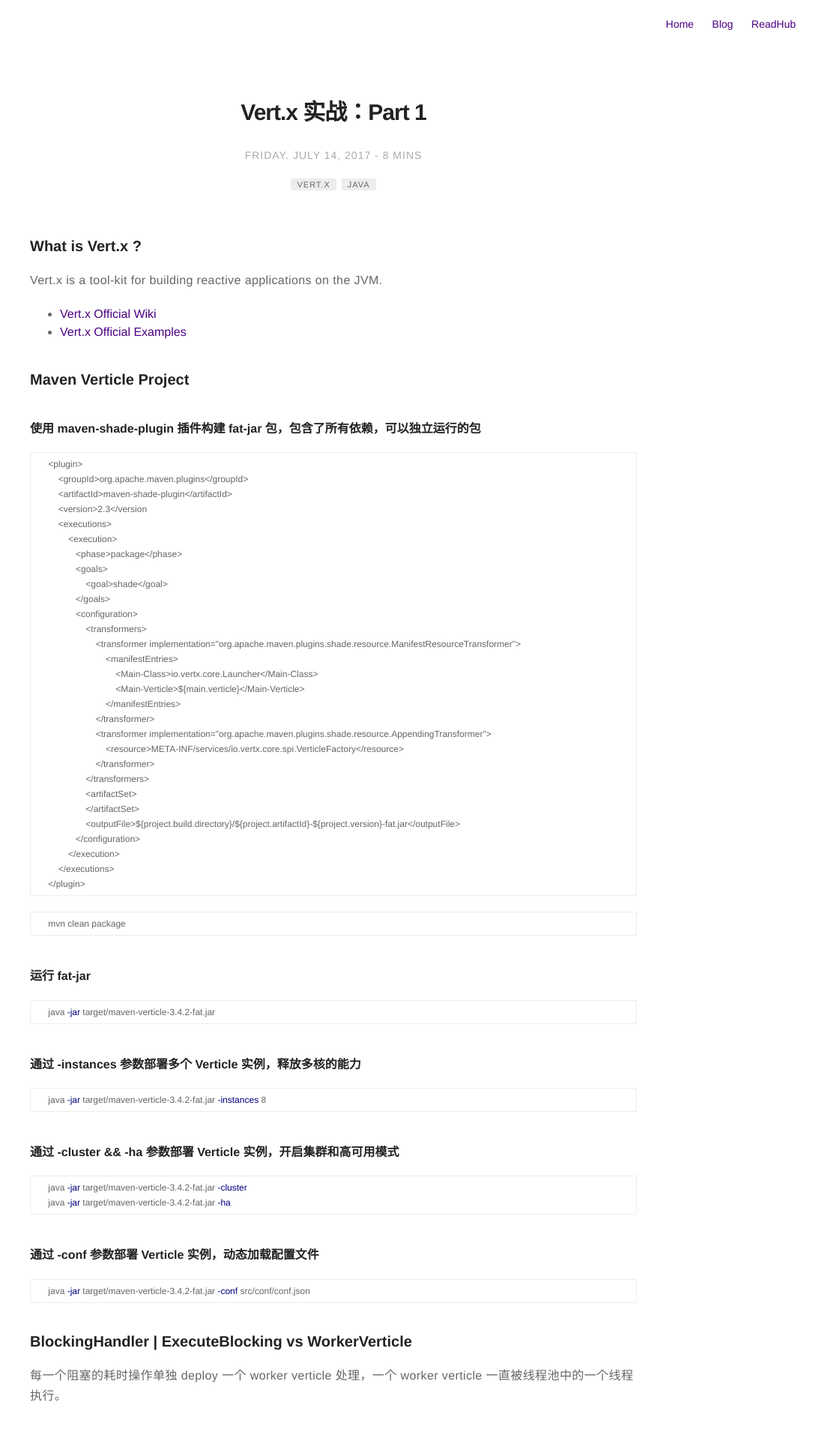
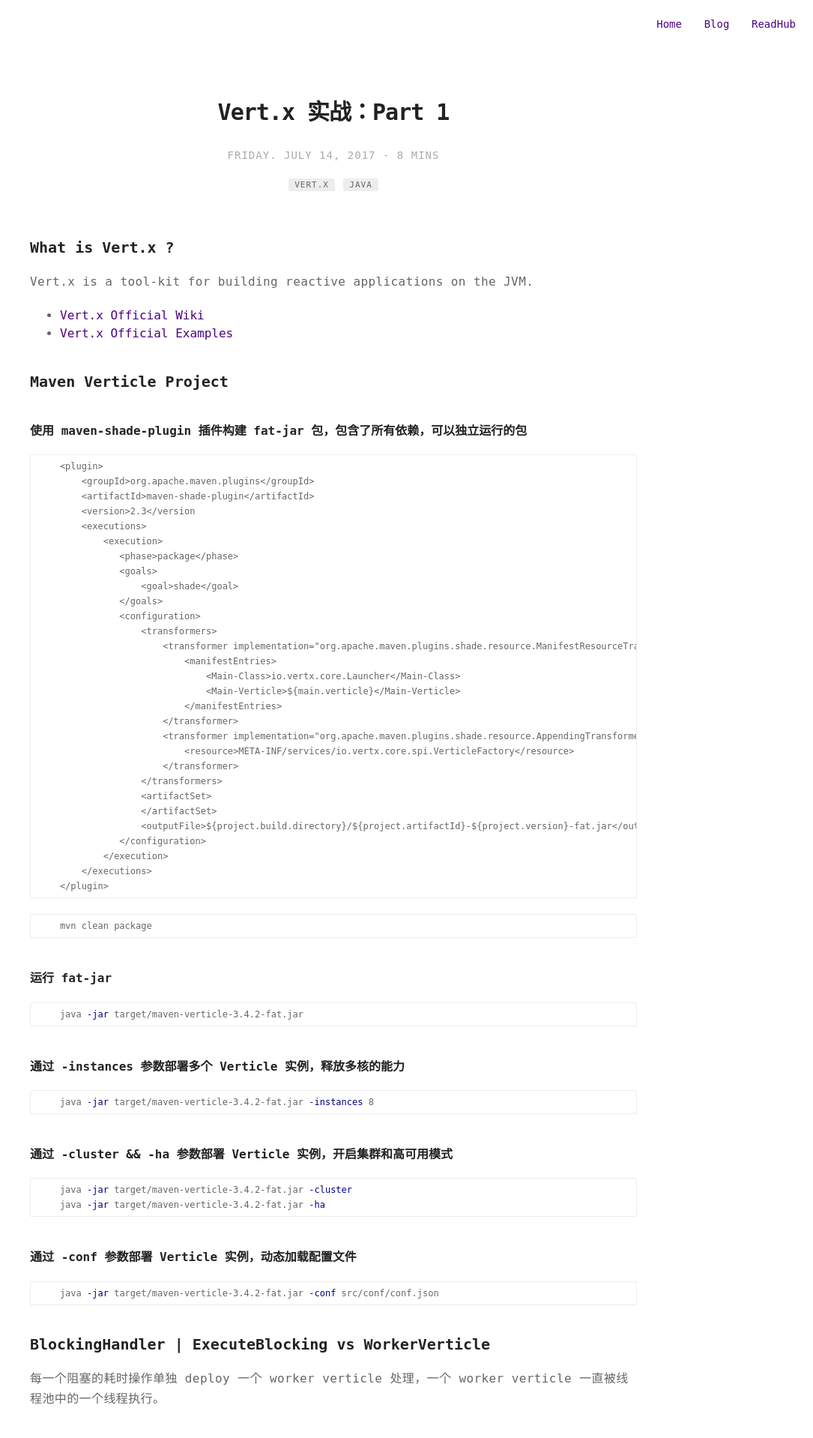
Before and after one commit to Jiangew/jiangew.github.io, a Jekyll site: the page built from _posts/2017-07-14-vertx-in-action.md, in a window 1280 px wide. Shown: the top 1918 px of the page at 75% size, without its empty margins (195-1280 px from the left). Built offline with Jekyll 4.4.1, drawn with Linux system fonts in a browser that asks for light colours; some of the changed text lies outside the part shown.

Commit message:
mono font

```diff
--- a/_sass/base/normalize.scss
+++ b/_sass/base/normalize.scss
@@ -6,7 +6,7 @@
  */
 
 html {
-  font-family: "Helvetica Neue", Helvetica, Arial, "Open Sans", sans-serif; /* 1 */
+  font-family: Mono, "Helvetica Neue", Helvetica, Arial, "Open Sans", sans-serif; /* 1 */
   -ms-text-size-adjust: 100%; /* 2 */
   -webkit-text-size-adjust: 100%; /* 2 */
 }
@@ -223,7 +223,7 @@
 kbd,
 pre,
 samp {
-  font-family: "Helvetica Neue", Helvetica, Arial, "Open Sans", sans-serif; /* 1 */
+  font-family: Mono, "Helvetica Neue", Helvetica, Arial, "Open Sans", sans-serif; /* 1 */
   font-size: 1em; /* 2 */
 }
 
--- a/_sass/base/variables.sass
+++ b/_sass/base/variables.sass
@@ -1,4 +1,4 @@
-$fontSans: "Helvetica Neue", Helvetica, Arial, "Open Sans", sans-serif
+$fontSans: Mono, "Helvetica Neue", Helvetica, Arial, "Open Sans", sans-serif
 $fontMonospace: "Consolas", Liberation Mono, Menlo, Courier, monospace
 
 $alpha: #666
```
